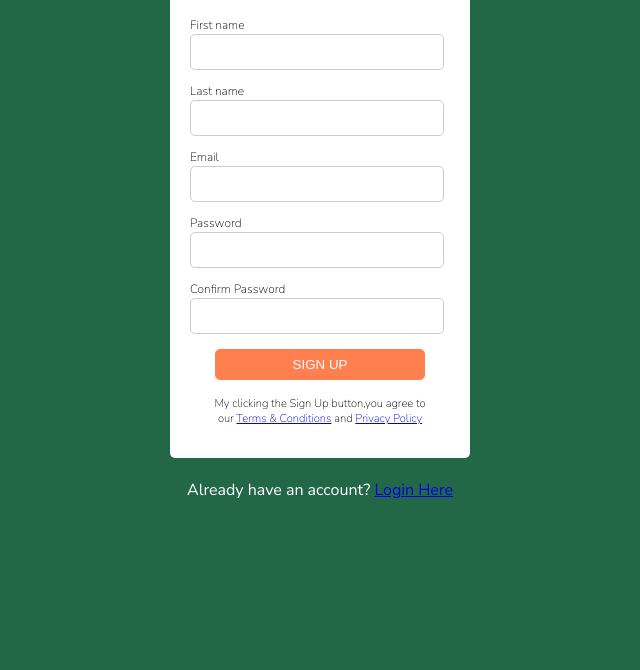
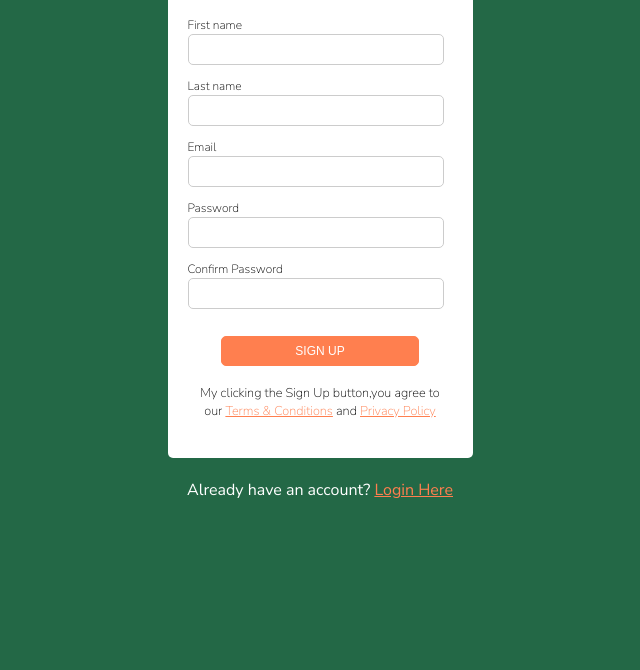
Before and after one commit to nahomzoe/JS_COURSE_M, a plain HTML site: page JS/4_Task/news_letter/index.html in a window 1280 px wide. Shown: the part 130-800 px from the top of the page, without its empty margins (320-960 px from the left). Drawn offline with Linux system fonts and the light colour scheme.

Commit message:
Some modification

```diff
--- a/JS/4_Task/news_letter/index.html
+++ b/JS/4_Task/news_letter/index.html
@@ -38,7 +38,7 @@
 
         <div class="form-field">
           <label for="password">Password</label>
-          <div><input type="password" /></div>
+          <div><input type="password" class="pass" /></div>
         </div>
         <div class="form-field">
           <label for="confirmPassword">Confirm Password</label>
@@ -51,15 +51,27 @@
         <div class="center myclick">
           <p>
             My clicking the Sign Up button,you agree to <br />
-            our <a href="url">Terms & Conditions</a> and
-            <a href="url">Privacy Policy</a>
+            our
+            <a
+              href="https://github.com/nahomzoe/JS_COURSE_M/tree/master/JS/4_Task/news_letter"
+              >Terms & Conditions</a
+            >
+            and
+            <a
+              href="https://github.com/nahomzoe/JS_COURSE_M/tree/master/JS/4_Task/news_letter"
+              >Privacy Policy</a
+            >
           </p>
         </div>
       </form>
     </div>
 
     <p class="center login">
-      Already have an account? <a href="url">Login Here</a>
+      Already have an account?
+      <a
+        href="https://github.com/nahomzoe/JS_COURSE_M/tree/master/JS/4_Task/news_letter"
+        >Login Here</a
+      >
     </p>
     <script src="main.js"></script>
   </body>
--- a/JS/4_Task/news_letter/style.css
+++ b/JS/4_Task/news_letter/style.css
@@ -1,9 +1,11 @@
 body {
   background-color: #236846;
 }
+
 .container {
-  width: 300px;
+  width: 305px;
   height: 580px;
+
   margin: auto;
   background-color: white;
   font-family: "Nunito Sans", sans-serif;
@@ -26,19 +28,21 @@ body {
 }
 .form-field input {
   width: 85%;
-  font-size: 17px;
+  font-size: 15px;
   border-radius: 5px;
   border: 1px solid #ccc;
-  padding: 7px;
+  padding: 6px;
 }
 
 #submit {
+  margin-top: 4%;
   border-radius: 5px;
-  width: 70%;
+  width: 65%;
   padding: 7px;
   border: 1px solid #ff7f4f;
   background-color: #ff7f4f;
   color: #fff;
+  font-size: 12px;
 }
 
 label {
@@ -49,10 +53,13 @@ label {
   font-size: 110%;
 }
 .myclick {
-  font-size: 75%;
+  font-size: 85%;
 }
 
 .login {
   font-family: "Nunito Sans", sans-serif;
   color: white;
 }
+a {
+  color: #ff7f4f;
+}
```
Also changed, not shown: JS/4_Task/news_letter/pass.jpg (added), 2 other files.
